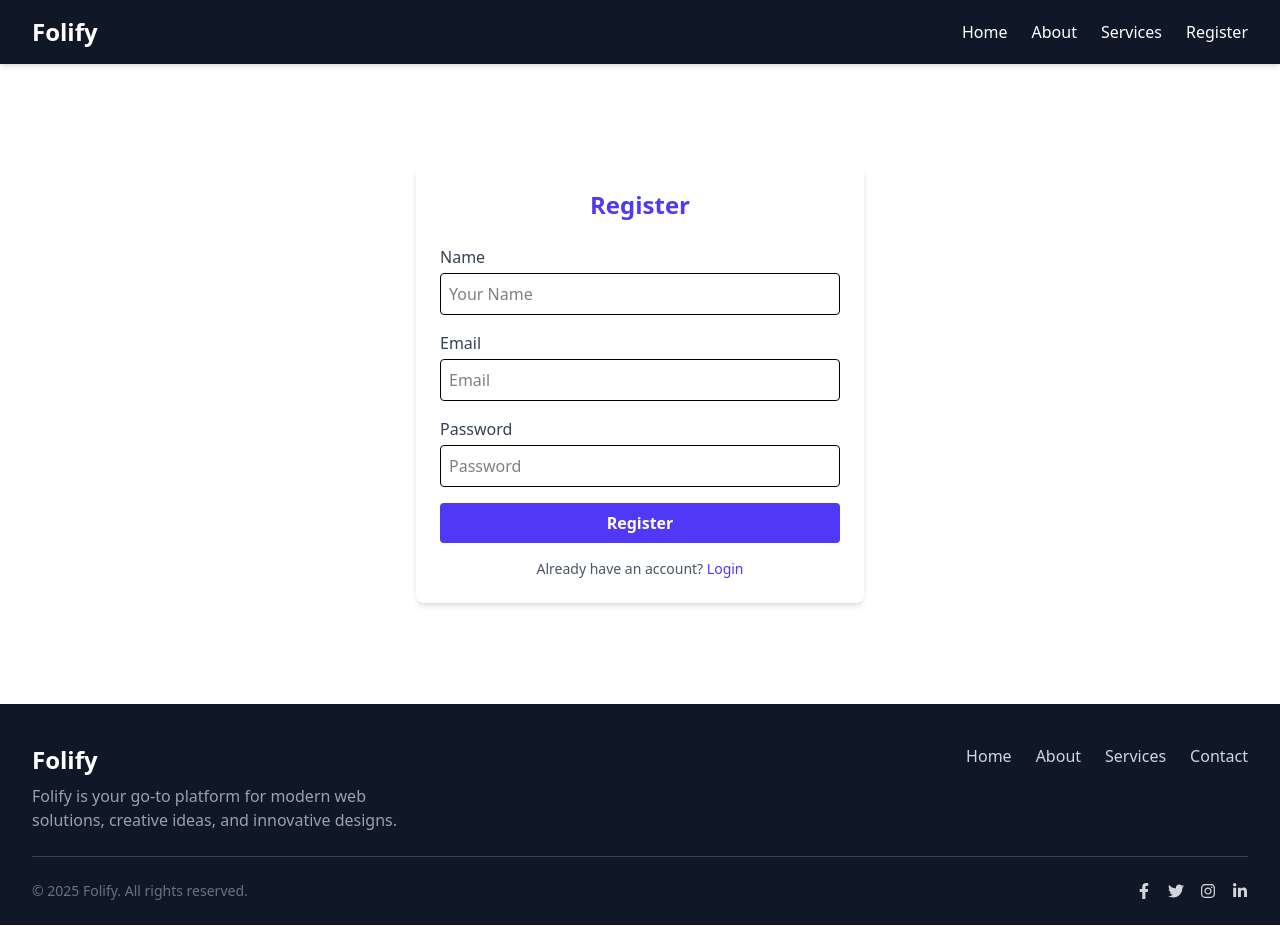
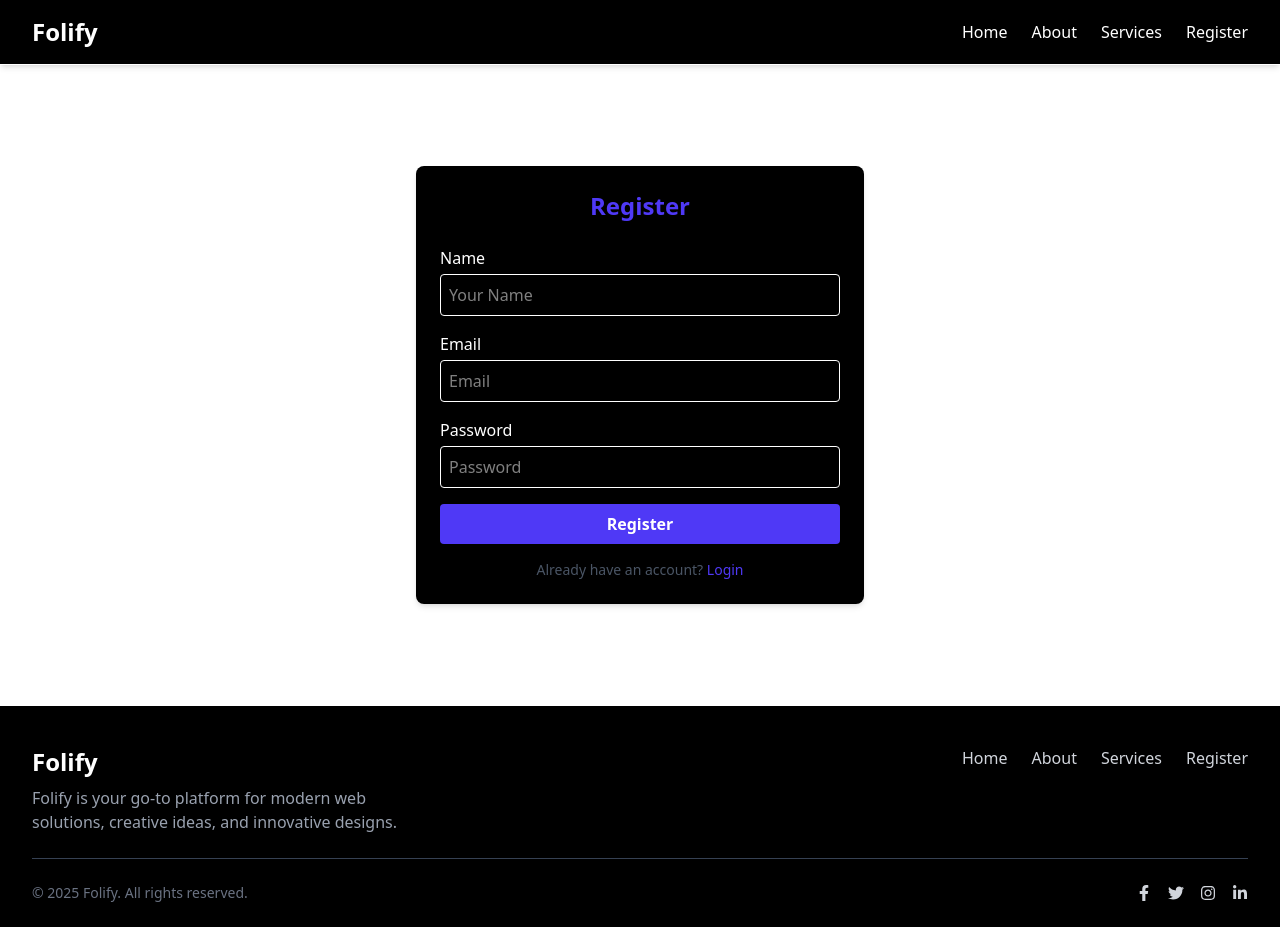
Before and after one commit to kaziarman23/builder-x, a React (Vite) app: page /register in a window 1280 px wide. Built offline with nearby package versions, Linux system fonts and the light colour scheme; no server answers.

Commit message:
updated ui theme into black & white

```diff
--- a/src/app/builder/BuilderEditor.jsx
+++ b/src/app/builder/BuilderEditor.jsx
@@ -59,10 +59,10 @@ export default function BuilderEditor() {
 
   return (
     <div className="h-full grid grid-cols-3 gap-4 p-4">
-      <div className="col-span-1 border rounded overflow-auto">
+      <div className="col-span-1 border rounded-lg overflow-auto">
         <ComponentLibrary onAdd={add} />
       </div>
-      <div className="col-span-2 border rounded p-2 flex flex-col">
+      <div className="col-span-2 border rounded-lg p-2 flex flex-col">
         <div className="flex-1 overflow-auto">
           <h3 className="font-semibold mb-2">Page Structure</h3>
           <ul className="space-y-2">
@@ -105,7 +105,7 @@ export default function BuilderEditor() {
           </button>
         </div>
       </div>
-      <div className="col-span-3 border rounded p-2">
+      <div className="col-span-3 border rounded-lg p-2">
         <h3 className="font-semibold mb-2">Live Preview</h3>
         <div style={{ height: "70vh" }}>
           <LivePreview components={components} />
--- a/src/app/builder/ComponentLibrary.jsx
+++ b/src/app/builder/ComponentLibrary.jsx
@@ -18,7 +18,7 @@ function ComponentLibrary({ onAdd }) {
         {COMPONENTS.map((c) => (
           <li
             key={c.key}
-            className="p-2 border rounded flex justify-between items-center"
+            className="p-2 border rounded-lg flex justify-between items-center"
           >
             <div>
               <div className="font-medium">{c.title}</div>
--- a/src/app/builder/LivePreview.jsx
+++ b/src/app/builder/LivePreview.jsx
@@ -83,7 +83,7 @@ function RenderComponent({ type }) {
 
 function LivePreview({ components }) {
   return (
-    <div className="p-4 bg-blue-200 h-full overflow-auto">
+    <div className="p-4 bg-blue-200 rounded-2xl h-full overflow-auto">
       {components.map((c, i) => (
         <div key={i} className="mb-3">
           <RenderComponent type={c} />
--- a/src/app/pages/authintication/register/Register.jsx
+++ b/src/app/pages/authintication/register/Register.jsx
@@ -26,14 +26,14 @@ function Register() {
 
   return (
     <div className="flex justify-center items-center min-h-[80vh]">
-      <div className="w-full max-w-md p-6 bg-white rounded-lg shadow-md">
+      <div className="w-full max-w-md p-6 bg-black text-white rounded-lg shadow-md">
         <h1 className="text-2xl font-bold text-indigo-600 mb-6 text-center">
           Register
         </h1>
         <form onSubmit={handleSubmit(onSubmit)} className="space-y-4">
           {/* Name */}
           <div>
-            <label className="block text-gray-700 font-medium mb-1">Name</label>
+            <label className="block text-whtie font-medium mb-1">Name</label>
             <input
               type="text"
               placeholder="Your Name"
@@ -47,9 +47,7 @@ function Register() {
 
           {/* Email */}
           <div>
-            <label className="block text-gray-700 font-medium mb-1">
-              Email
-            </label>
+            <label className="block text-whtie font-medium mb-1">Email</label>
             <input
               type="email"
               placeholder="Email"
@@ -65,7 +63,7 @@ function Register() {
 
           {/* Password */}
           <div>
-            <label className="block text-gray-700 font-medium mb-1">
+            <label className="block text-whtie font-medium mb-1">
               Password
             </label>
             <input
@@ -95,7 +93,7 @@ function Register() {
           </button>
         </form>
         <p className="mt-4 text-sm text-gray-600 text-center">
-          Already have an account?{" "}
+          Already have an account?{"  "}
           <a href="/login" className="text-indigo-600 hover:underline">
             Login
           </a>
--- a/src/app/pages/home/Home.jsx
+++ b/src/app/pages/home/Home.jsx
@@ -2,13 +2,13 @@ import BuilderEditor from "../../builder/BuilderEditor";
 
 export default function Home() {
   return (
-    <div className="w-full h-full">
+    <div className="w-full h-full bg-black text-white">
       <div className="max-w-7xl mx-auto px-4 sm:px-6 lg:px-8 py-5">
         <h1 className="text-2xl font-bold mb-4">Welcome to BuilderX</h1>
         <p className="mb-6">
           Build your custom online platform easily using drag & drop.
         </p>
-        <div className="border rounded h-full">
+        <div className="w-full h-full">
           <BuilderEditor />
         </div>
       </div>
--- a/src/app/pages/shared/Footer.jsx
+++ b/src/app/pages/shared/Footer.jsx
@@ -10,7 +10,7 @@ function Footer() {
   const { toastInvalidLink } = toasts;
 
   return (
-    <footer className="bg-gray-900 text-gray-300 pt-10 pb-6">
+    <footer className="bg-black text-gray-300 border-t border-white pt-10 pb-6">
       <div className="max-w-7xl mx-auto px-4 sm:px-6 lg:px-8">
         {/* Top section: Logo + Links */}
         <div className="flex flex-col md:flex-row justify-between items-start md:items-start space-y-6 md:space-y-0">
@@ -26,17 +26,17 @@ function Footer() {
           {/* Navigation Links */}
           <div className="md:w-2/3 flex flex-col items-end">
             <div className="flex flex-col md:flex-row gap-6 mb-4 md:mb-0">
-              <a href="/" className="hover:text-white transition">
+              <a href="/" className="hover:text-indigo-600 transition">
                 Home
               </a>
-              <a href="/about" className="hover:text-white transition">
+              <a href="/about" className="hover:text-indigo-600 transition">
                 About
               </a>
-              <a href="/services" className="hover:text-white transition">
+              <a href="/services" className="hover:text-indigo-600 transition">
                 Services
               </a>
-              <a href="/contact" className="hover:text-white transition">
-                Contact
+              <a href="/register" className="hover:text-indigo-600 transition">
+                Register
               </a>
             </div>
           </div>
--- a/src/app/pages/shared/Navbar.jsx
+++ b/src/app/pages/shared/Navbar.jsx
@@ -8,7 +8,7 @@ function Navbar() {
   const toggleMenu = () => setIsOpen(!isOpen);
 
   return (
-    <nav className="bg-gray-900 text-white shadow-md block w-full">
+    <nav className="bg-black text-white border-b border-white shadow-md block w-full">
       <div className="max-w-7xl mx-auto px-4 sm:px-6 lg:px-8">
         <div className="flex justify-between items-center h-16">
           {/* Logo */}
@@ -18,16 +18,16 @@ function Navbar() {
 
           {/* Desktop Menu */}
           <div className="hidden md:flex space-x-6">
-            <a href="/" className="hover:text-gray-300 transition">
+            <a href="/" className="hover:text-indigo-600 transition">
               Home
             </a>
-            <a href="/about" className="hover:text-gray-300 transition">
+            <a href="/about" className="hover:text-indigo-600 transition">
               About
             </a>
-            <a href="/services" className="hover:text-gray-300 transition">
+            <a href="/services" className="hover:text-indigo-600 transition">
               Services
             </a>
-            <a href="/register" className="hover:text-gray-300 transition">
+            <a href="/register" className="hover:text-indigo-600 transition">
               Register
             </a>
           </div>
@@ -43,17 +43,20 @@ function Navbar() {
 
       {/* Mobile Menu */}
       {isOpen && (
-        <div className="md:hidden bg-gray-800 px-4 py-4 space-y-2">
-          <a href="/" className="block hover:text-white transition">
+        <div className="md:hidden bg-black text-white px-4 py-4 space-y-2">
+          <a href="/" className="block hover:text-indigo-600 transition">
             Home
           </a>
-          <a href="/about" className="block hover:text-white transition">
+          <a href="/about" className="block hover:text-indigo-600 transition">
             About
           </a>
-          <a href="/services" className="block hover:text-white transition">
+          <a
+            href="/services"
+            className="block hover:text-indigo-600 transition"
+          >
             Services
           </a>
-          <a href="/contact" className="block hover:text-white transition">
+          <a href="/contact" className="block hover:text-indigo-600 transition">
             Contact
           </a>
         </div>
```
